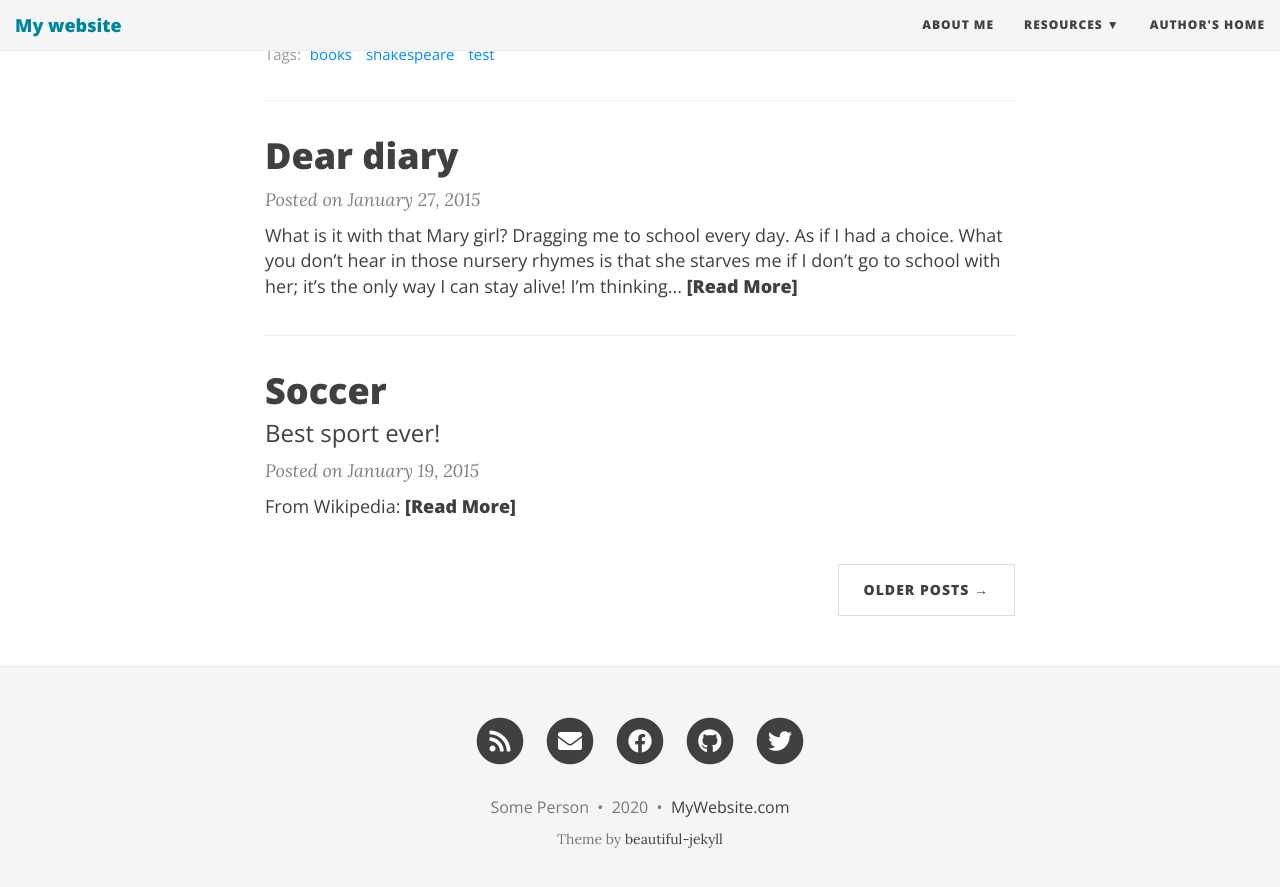
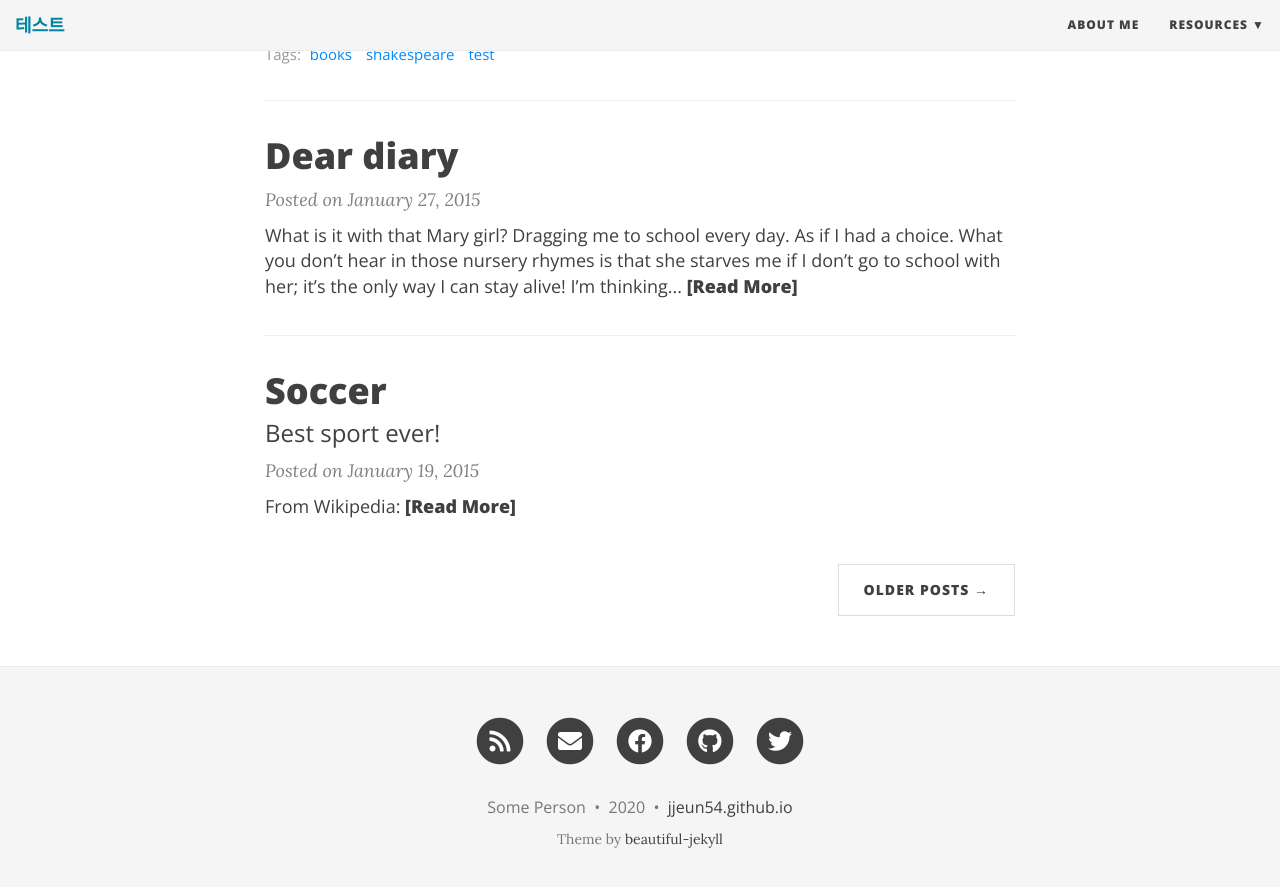
Before and after one commit to telusbixby/jjeun54.github.io, a Jekyll site: the page built from index.html, in a window 1280 px wide and 900 px high, scrolled down 1134 px. Shown: the top 887 px of the window. Built offline with Jekyll 4.4.1, drawn with Linux system fonts in a browser that asks for light colours; nearby versions of some CDN libraries; the list of posts is cut into pages by our own code.

Commit message:
edit _config.yml

```diff
--- a/_config.yml
+++ b/_config.yml
@@ -1,7 +1,7 @@
 # --- General options --- #
 
 # Name of website
-title: My website
+title: 테스트
 
 # Short description of your site
 description: A virtual proof that I'm awesome
@@ -24,7 +24,6 @@ navbar-links:
   Resources:
     - Beautiful Jekyll: "http://deanattali.com/beautiful-jekyll/"
     - Learn markdown: "http://www.markdowntutorial.com/"
-  Author's home: "http://deanattali.com"
 
 # Image to show in the navigation bar - image must be a square (width = height)
 # Remove this parameter if you don't want an image in the navbar
@@ -93,7 +92,7 @@ share-links-active:
 
 # How to display the link to the website in the footer
 # Remove this if you don't want a link in the footer
-url-pretty: "MyWebsite.com"  # eg. "deanattali.com/beautiful-jekyll"
+url-pretty: "jjeun54.github.io"  # eg. "deanattali.com/beautiful-jekyll"
 
 # --- Web Statistics Section --- #
 
```
